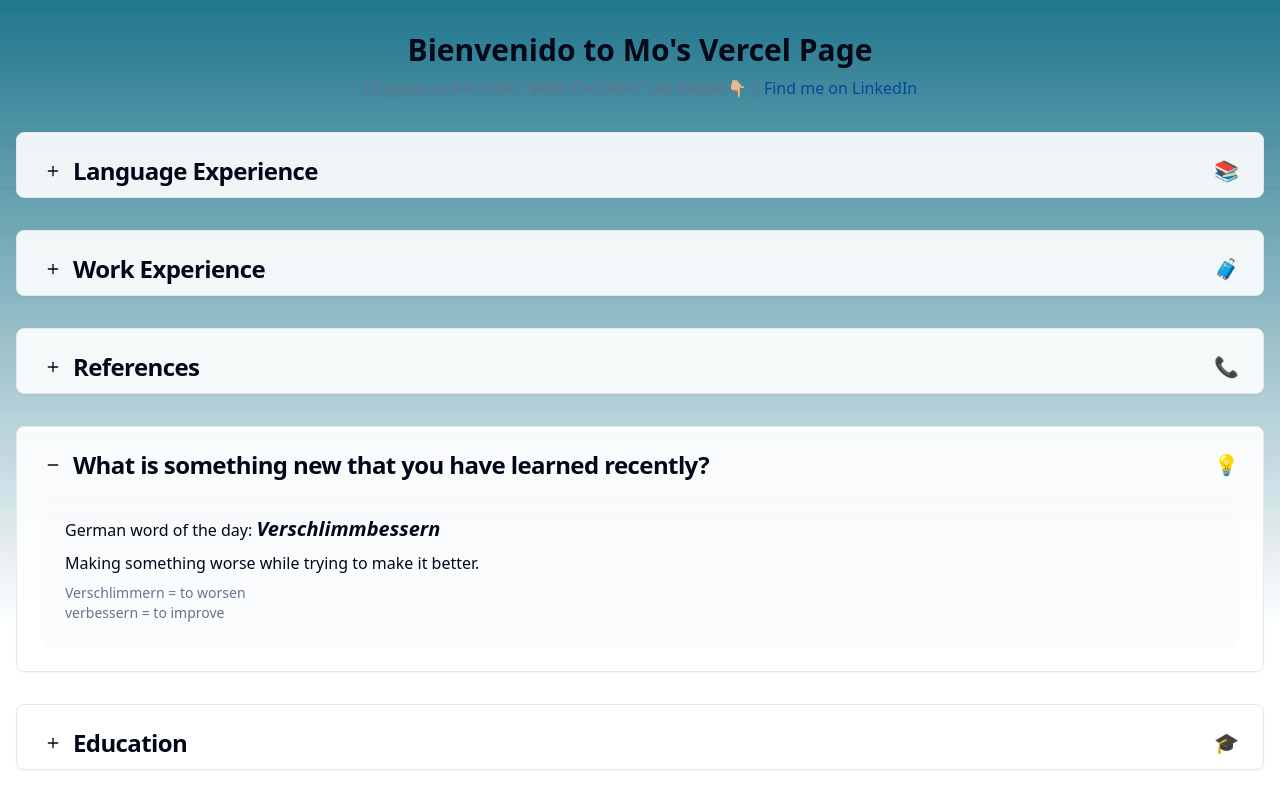
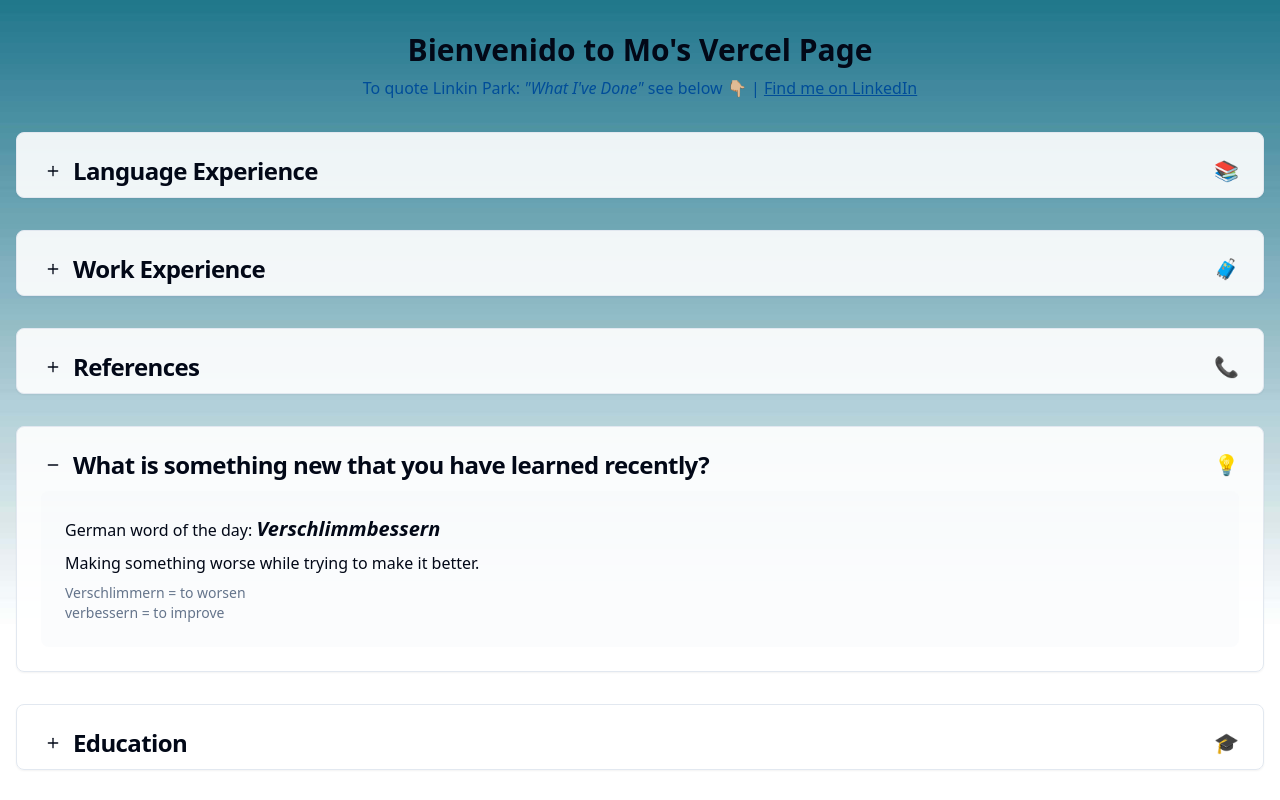
Before and after one commit to Morceltile/vercel25, a Next.js app: page / in a window 1280 px wide. Shown: the top 800 px of the page. Built offline with nearby package versions, Linux system fonts and the light colour scheme.

Commit message:
Update page.tsx

```diff
--- a/app/page.tsx
+++ b/app/page.tsx
@@ -16,7 +16,7 @@ export default function ProfilePage() {
       <div className="container mx-auto py-8 px-4">
         <header className="mb-8 text-center">
           <h1 className="text-3xl font-bold mb-2">Bienvenido to Mo's Vercel Page</h1>
-          <p className="text-muted-foreground">
+          <p className="text-blue-700">
             <span>To quote Linkin Park: </span>
             <span className="italic">"What I've Done"</span>
             <span> see below </span>
@@ -26,7 +26,7 @@ export default function ProfilePage() {
               href="https://www.linkedin.com/in/guessuwantsummo/"
               target="_blank"
               rel="noopener noreferrer"
-              className="text-blue-700 hover:underline"
+              className="underline hover:no-underline"
             >
               Find me on LinkedIn
             </Link>
```
